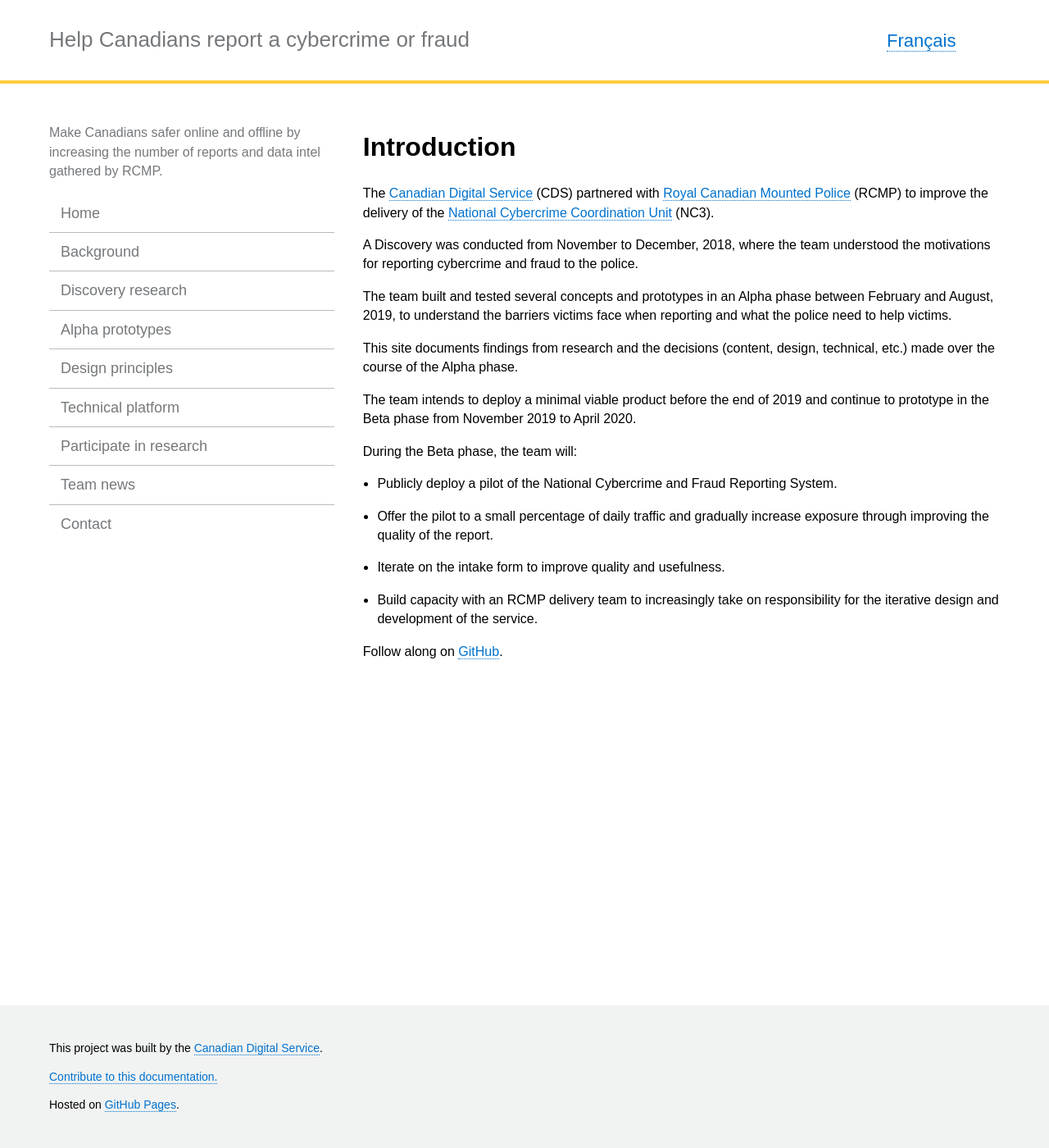
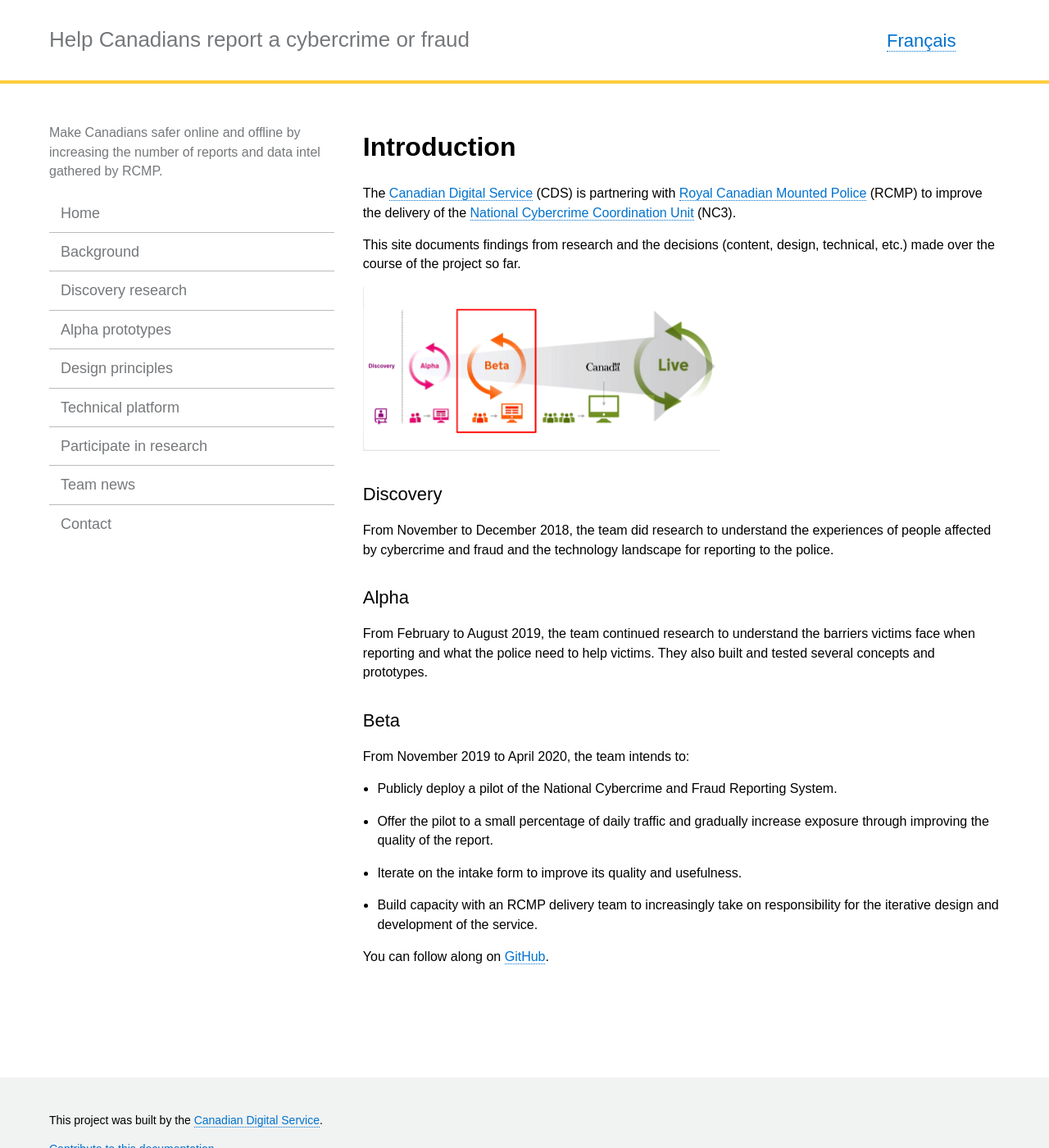
Before and after one commit to cds-snc/rcmp-report-a-cybercrime-alpha-documentation, a Jekyll site: the page built from index.html, in a window 1280 px wide and 1400 px high. Shown: the whole window at 82% size. Built offline with Jekyll 4.4.1, drawn with Linux system fonts in a browser that asks for light colours.

Commit message:
Update index.md

```diff
--- a/_includes/index.md
+++ b/_includes/index.md
@@ -1,27 +1,25 @@
 # Introduction
 
-The [Canadian Digital Service](https://digital.canada.ca) (CDS) partnered with [Royal Canadian Mounted Police](http://www.rcmp.gc.ca/) (RCMP) to improve the delivery of the [National Cybercrime Coordination Unit](http://www.rcmp.gc.ca/en/the-national-cybercrime-coordination-unit-nc3) (NC3).
+The [Canadian Digital Service](https://digital.canada.ca) (CDS) is partnering with [Royal Canadian Mounted Police](http://www.rcmp.gc.ca/) (RCMP) to improve the delivery of the [National Cybercrime Coordination Unit](http://www.rcmp.gc.ca/en/the-national-cybercrime-coordination-unit-nc3) (NC3).
 
-A Discovery was conducted from November to December, 2018,
-where the team understood the motivations for reporting cybercrime and fraud to the
-police.
+This site documents findings from research and the decisions (content, design, technical, etc.) made over the course of the project so far.
 
-The team built and tested several concepts and prototypes in an Alpha phase
-between February and August, 2019, to understand the barriers
-victims face when reporting and what the police need to help
-victims.
+![Delivery phases]({{ site.baseurl }}/assets/img/phases.png){:height="200 px"}
 
-This site documents findings from research and the
-decisions (content, design, technical, etc.) made over the course
-of the Alpha phase.
+## Discovery
 
-The team intends to deploy a minimal viable product before the
-end of 2019 and continue to prototype in the Beta phase from November 2019 to April 2020.
+From November to December 2018, the team did research to understand the experiences of people affected by cybercrime and fraud and the technology landscape for reporting to the police.
 
-During the Beta phase, the team will:
+## Alpha
+
+From February to August 2019, the team continued research to understand the barriers victims face when reporting and what the police need to help victims. They also built and tested several concepts and prototypes.
+
+## Beta
+
+From November 2019 to April 2020, the team intends to:
 * Publicly deploy a pilot of the National Cybercrime and Fraud Reporting System.
 * Offer the pilot to a small percentage of daily traffic and gradually increase exposure through improving the quality of the report.
-* Iterate on the intake form to improve quality and usefulness.
+* Iterate on the intake form to improve its quality and usefulness.
 * Build capacity with an RCMP delivery team to increasingly take on responsibility for the iterative design and development of the service.
 
-Follow along on [GitHub](https://github.com/cds-snc/report-a-cybercrime).
+You can follow along on [GitHub](https://github.com/cds-snc/report-a-cybercrime).
```
